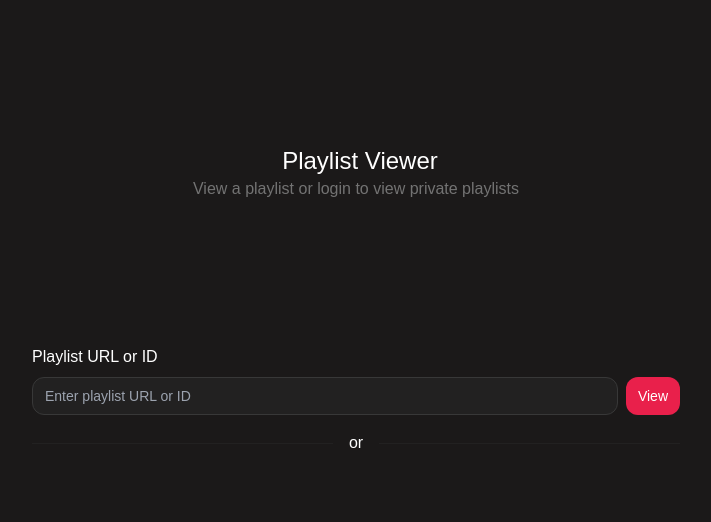
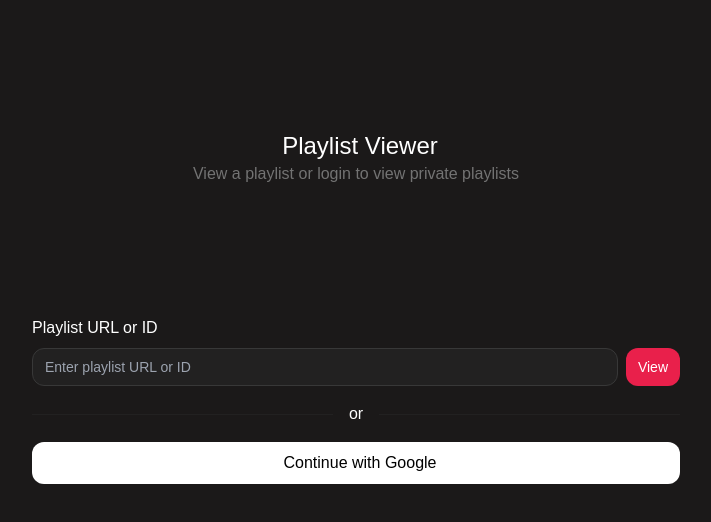
Before and after one commit to sndell/playlister, a Next.js app: page / in a window 1280 px wide. Shown: the top 522 px of the page, without its empty margins (284-995 px from the left). Built offline with nearby package versions, Linux system fonts and the light colour scheme.

Commit message:
feat: add google auth button

```diff
--- a/app/page.tsx
+++ b/app/page.tsx
@@ -1,4 +1,5 @@
 import { PlaylistInput } from "@/components/PlaylistInput";
+import { GoogleAuthButton } from "@/components/GoogleAuthButton";
 
 export default function Home() {
   return (
@@ -17,6 +18,7 @@ export default function Home() {
           <div className="text-center text-primary">or</div>
           <div className="flex-1 h-[1px] bg-primary" />
         </div>
+        <GoogleAuthButton />
       </main>
       <footer className="flex-1"></footer>
     </div>
--- /dev/null
+++ b/components/GoogleAuthButton.tsx
@@ -0,0 +1,8 @@
+export const GoogleAuthButton = () => {
+  return (
+    <button className="flex gap-2 justify-center items-center py-2 w-full bg-white rounded-xl border text-secondary border-white/70">
+      <span className="icon-[flat-color-icons--google] text-2xl" />
+      Continue with Google
+    </button>
+  );
+};
--- a/package.json
+++ b/package.json
@@ -17,6 +17,7 @@
   },
   "devDependencies": {
     "@eslint/eslintrc": "^3",
+    "@iconify-json/flat-color-icons": "^1.2.1",
     "@iconify-json/solar": "^1.2.2",
     "@iconify-json/svg-spinners": "^1.2.2",
     "@iconify/tailwind": "^1.2.0",
--- a/styles/global.css
+++ b/styles/global.css
@@ -8,6 +8,7 @@
   --border-primary: #383838;
   --text-primary: #ffffff;
   --text-primary--light: #737373;
+  --text-secondary: #000000;
   --accent: #E9204B;
 }
 
```
Also changed, not shown: 1 other file (tests, documents, lock files or other folders).
